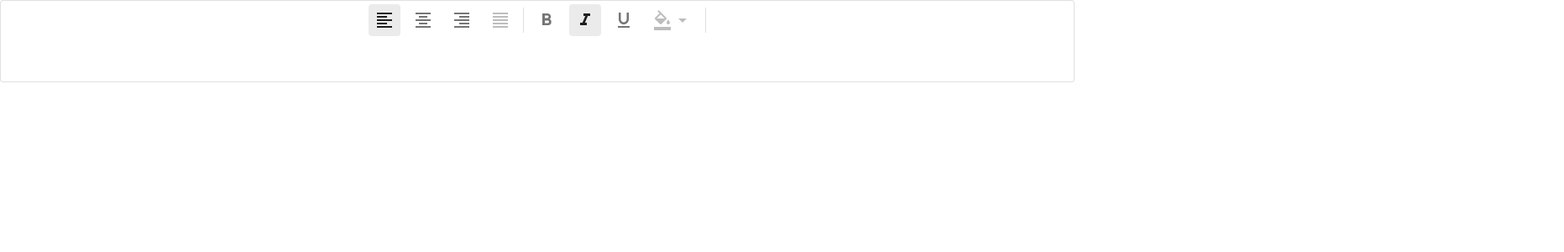
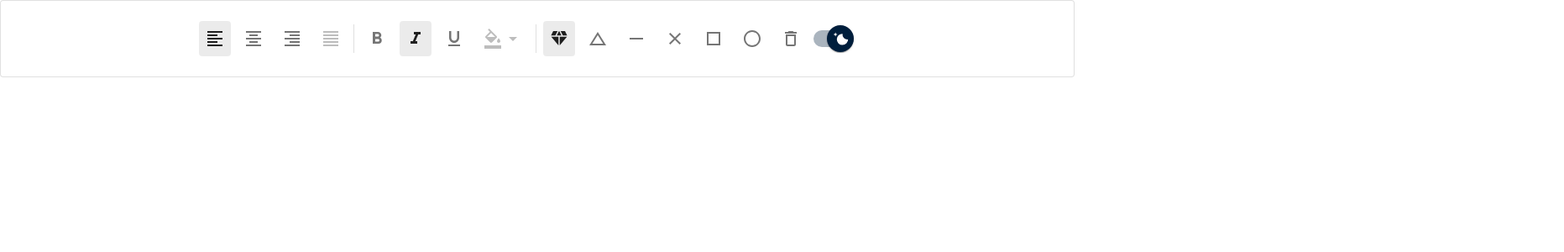
Before and after one commit to AriTavakoli/Canvas-Rendering, a React (Create React App) app: page / in a window 1280 px wide. Shown: the top 300 px of the page at 84% size, 1863 px wide, since content can reach past the window. Built offline with nearby package versions, Linux system fonts and the light colour scheme.

Commit message:
Button Dispatch

```diff
--- a/src/components/Buttons.js
+++ b/src/components/Buttons.js
@@ -83,15 +83,15 @@ export default function Buttons({ handleClick, handleThemeSettings }) {
       elevation={0}
       sx={{
         display: 'flex',
+        direction: 'row',
+        justifyContent: 'center',
+        width: 'auto',
 
-        aligned: 'center',
         positon: 'fixed',
-        top: '20%',
+        padding: '20px',
 
+        border: (theme) => `1px solid ${theme.palette.divider}`,
 
-        justifyContent: 'center',
-        border: (theme) => `1px solid ${theme.palette.divider}`,
-        flexWrap: 'wrap',
       }}
     >
       <StyledToggleButtonGroup
@@ -101,7 +101,7 @@ export default function Buttons({ handleClick, handleThemeSettings }) {
         onChange={handleAlignment}
         aria-label="text alignment"
       >
-      {/*  */}
+        {/*  */}
         <ToggleButton value="left" aria-label="left aligned">
           <FormatAlignLeftIcon />
         </ToggleButton>
@@ -160,6 +160,7 @@ export default function Buttons({ handleClick, handleThemeSettings }) {
       {/* Utility Buttons */}
 
       <StyledToggleButtonGroup
+
         size="small"
         value={currentShape}
         exclusive
@@ -207,19 +208,11 @@ export default function Buttons({ handleClick, handleThemeSettings }) {
 
 
 
-        <Paper
-          elevation={0}
-          sx={{
-            textAlign: 'right',
-            marginRight: '2040px',
-            flexBasis: 'auto',
-          }}>
 
 
-          <CustomizedSwitches onClick = {handleThemeSettings}/>
+        <CustomizedSwitches onClick={handleThemeSettings} />
 
 
-        </Paper>
 
       </StyledToggleButtonGroup>
     </Paper>
```
